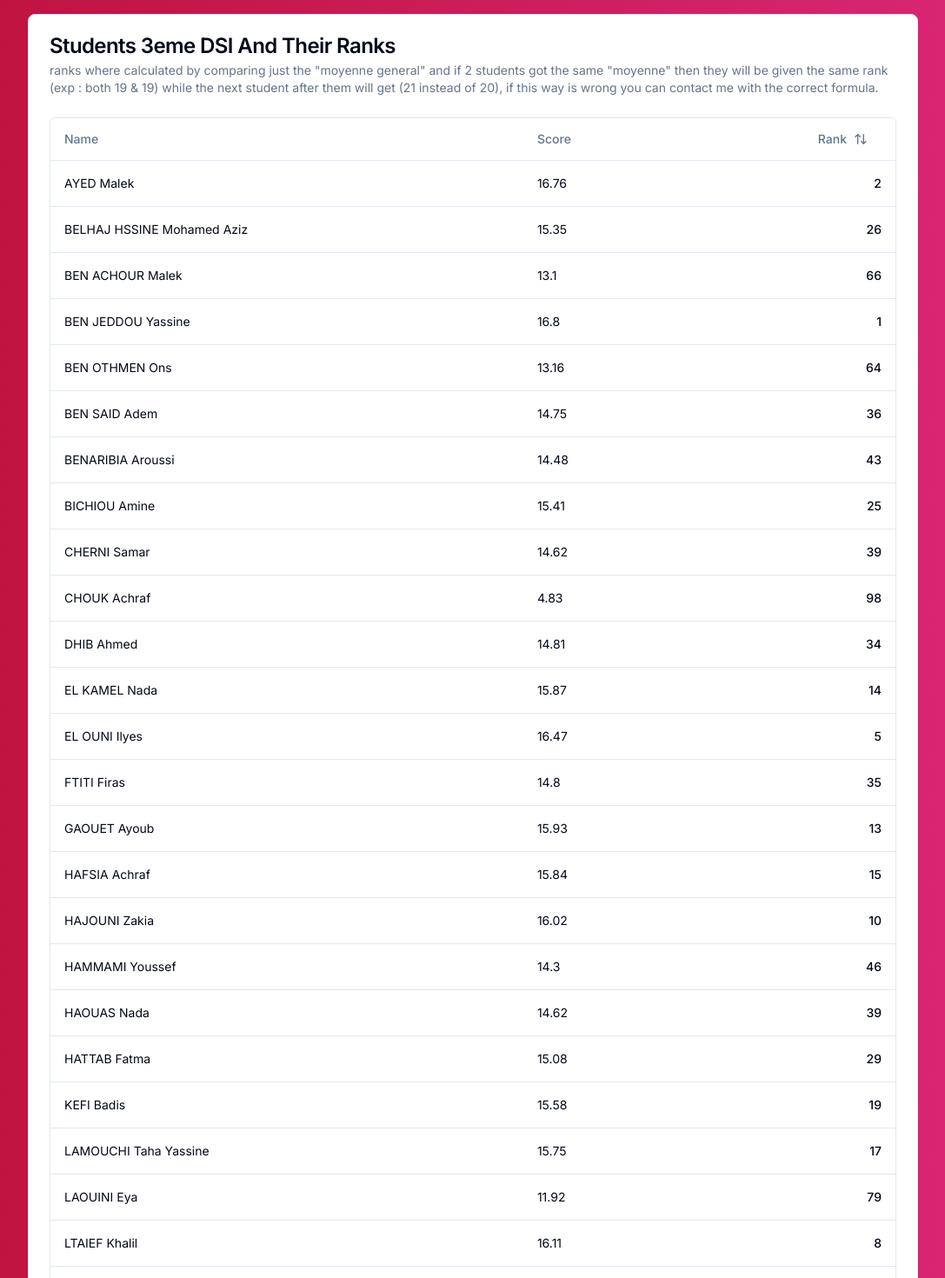
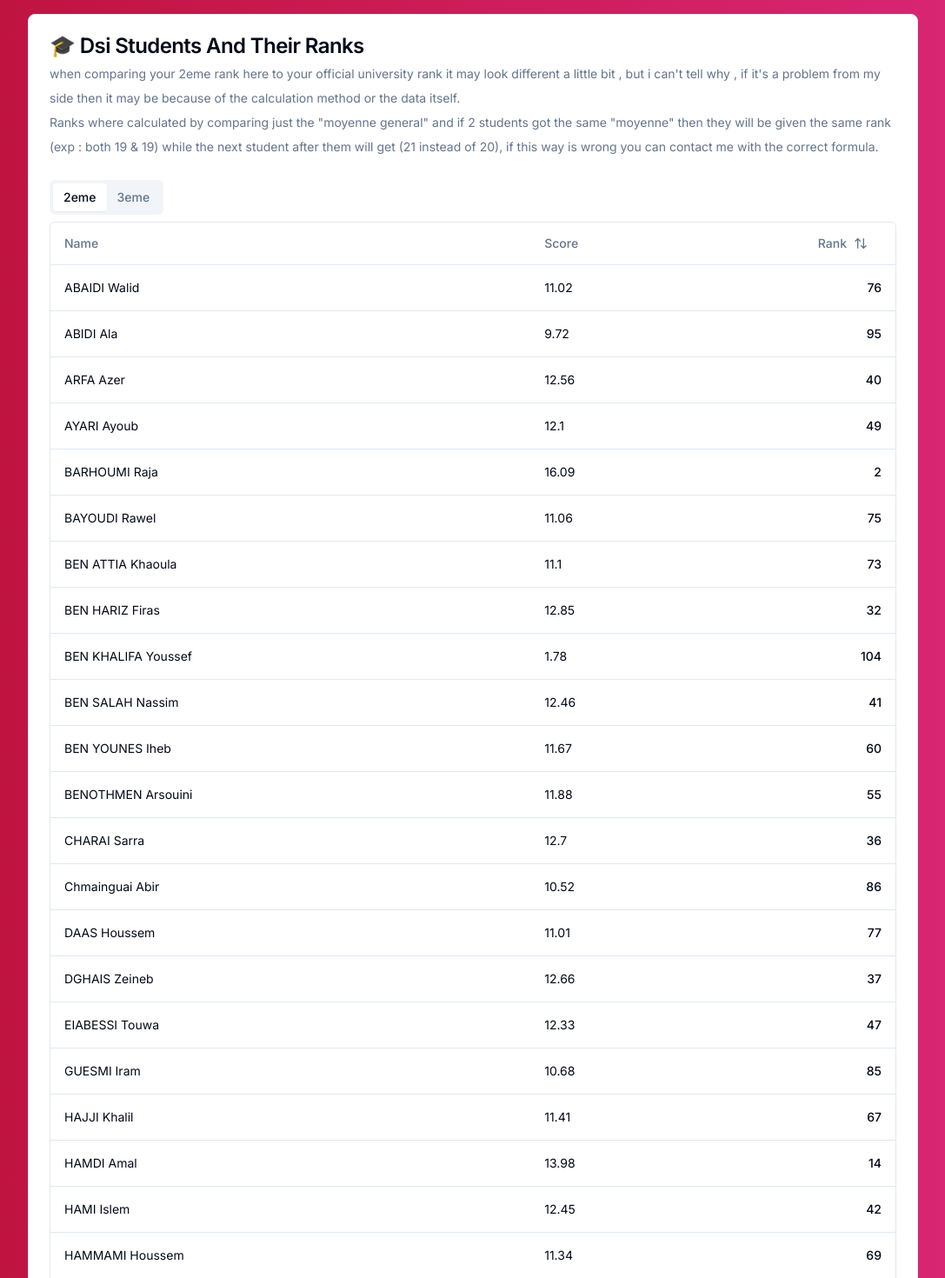
Before and after one commit to BadisKefi/ranking-students, a Next.js app: page / in a window 1280 px wide. Shown: the part 120-1590 px from the top of the page at 87% size, without its empty margins (96-1183 px from the left). Built offline with nearby package versions, Linux system fonts and the light colour scheme.

Commit message:
added 2eme and tabs

```diff
--- a/app/Content.tsx
+++ b/app/Content.tsx
@@ -1,6 +1,9 @@
-import { columns } from "./columns";
-import { students } from "./data";
+import { columns_2eme } from "./columns_2eme";
+import { columns_3eme } from "./columns_3eme";
+import { students_3eme, students_2eme } from "./data";
 import { DataTable } from "./data-table";
+
+import { Tabs, TabsContent, TabsList, TabsTrigger } from "@/components/ui/tabs";
 
 import {
   Card,
@@ -16,19 +19,41 @@ export default function Content() {
     <div className="px-1 w-full md:container mx-auto py-2 md:py-5 lg:py-10">
       <Card>
         <CardHeader>
-          <CardTitle>Students 3eme DSI And Their Ranks</CardTitle>
+          <CardTitle>🎓 Dsi Students And Their Ranks</CardTitle>
           <CardDescription>
-            ranks where calculated by comparing just the &quot;moyenne
-            general&quot; and if 2 students got the same &quot;moyenne&quot;
-            then they will be given the same rank (exp : both 19 & 19) while the
-            next student after them will get (21 instead of 20), if this way is
-            wrong you can contact me with the correct formula.
+            <p className="leading-7">
+              when comparing your 2eme rank here to your official university
+              rank it may look different a little bit , but i can't tell why ,
+              if it's a problem from my side then it may be because of the
+              calculation method or the data itself.
+            </p>
+            <p className="leading-7">
+              Ranks where calculated by comparing just the &quot;moyenne
+              general&quot; and if 2 students got the same &quot;moyenne&quot;
+              then they will be given the same rank (exp : both 19 & 19) while
+              the next student after them will get (21 instead of 20), if this
+              way is wrong you can contact me with the correct formula.
+            </p>
           </CardDescription>
         </CardHeader>
         <CardContent>
-          <DataTable columns={columns} data={students} />
+          <Tabs defaultValue="2eme">
+            <TabsList>
+              <TabsTrigger value="2eme">2eme</TabsTrigger>
+              <TabsTrigger value="3eme">3eme</TabsTrigger>
+            </TabsList>
+            <TabsContent value="2eme">
+              <DataTable columns={columns_2eme} data={students_2eme} />
+            </TabsContent>
+            <TabsContent value="3eme">
+              <DataTable columns={columns_3eme} data={students_3eme} />
+            </TabsContent>
+          </Tabs>
         </CardContent>
-        <CardFooter>total number of students is {students.length}</CardFooter>
+        <CardFooter>
+          total number of students is 2eme: {students_2eme.length} & 3eme:
+          {students_3eme.length}
+        </CardFooter>
       </Card>
     </div>
   );
--- a/app/columns.tsx
+++ b/app/columns_2eme.tsx
@@ -1,11 +1,11 @@
 "use client";
 
 import { ColumnDef } from "@tanstack/react-table";
-import { Student, students } from "./data";
+import { Student, students_2eme } from "./data";
 import { ArrowUpDown, MoreHorizontal } from "lucide-react";
 import { Button } from "@/components/ui/button";
 
-export const columns: ColumnDef<Student>[] = [
+export const columns_2eme: ColumnDef<Student>[] = [
   {
     accessorKey: "name",
     header: "Name",
@@ -56,7 +56,7 @@ export const columns: ColumnDef<Student>[] = [
       };
       return (
         <div className="text-right font-medium">
-          {calculateRank(score, students)}
+          {calculateRank(score, students_2eme)}
         </div>
       );
     },
--- /dev/null
+++ b/app/columns_3eme.tsx
@@ -0,0 +1,64 @@
+"use client";
+
+import { ColumnDef } from "@tanstack/react-table";
+import { Student, students_3eme } from "./data";
+import { ArrowUpDown, MoreHorizontal } from "lucide-react";
+import { Button } from "@/components/ui/button";
+
+export const columns_3eme: ColumnDef<Student>[] = [
+  {
+    accessorKey: "name",
+    header: "Name",
+  },
+  {
+    accessorKey: "score",
+    header: "Score",
+  },
+  {
+    id: "rank",
+    accessorKey: "score",
+    header: ({ column }) => {
+      return (
+        <div className="text-right">
+          <Button
+            variant="ghost"
+            onClick={() => column.toggleSorting(column.getIsSorted() === "asc")}
+          >
+            Rank
+            <ArrowUpDown className="ml-2 h-4 w-4" />
+          </Button>
+        </div>
+      );
+    },
+    cell: ({ row }) => {
+      const score = parseFloat(row.getValue("score"));
+
+      const calculateRank = (score: number, array: Student[]) => {
+        const sortedStudents = array.slice().sort((a, b) => b.score - a.score);
+        let rank = 0;
+        for (let i = 0; i < sortedStudents.length; i++) {
+          if (score < sortedStudents[i].score) {
+            rank++;
+          } else if (score === sortedStudents[i].score) {
+            if (
+              i > 0 &&
+              sortedStudents[i].score === sortedStudents[i - 1].score
+            ) {
+              rank = rank;
+            } else {
+              rank++;
+            }
+          } else {
+            break;
+          }
+        }
+        return rank;
+      };
+      return (
+        <div className="text-right font-medium">
+          {calculateRank(score, students_3eme)}
+        </div>
+      );
+    },
+  },
+];
--- a/app/data.ts
+++ b/app/data.ts
@@ -3,7 +3,7 @@ export interface Student {
   score: number;
 }
 
-export const students: Student[] = [
+export const students_3eme: Student[] = [
   { name: "AYED Malek", score: 16.76 },
   { name: "BELHAJ HSSINE Mohamed Aziz", score: 15.35 },
   { name: "BEN ACHOUR Malek", score: 13.1 },
@@ -104,3 +104,111 @@ export const students: Student[] = [
   { name: "MANSOUR Ahmed", score: 13.06 },
   { name: "SHILI Ebtihel", score: 12.54 },
 ];
+
+export const students_2eme: Student[] = [
+  { name: "ABAIDI Walid", score: 11.02 },
+  { name: "ABIDI Ala", score: 9.72 },
+  { name: "ARFA Azer", score: 12.56 },
+  { name: "AYARI Ayoub", score: 12.1 },
+  { name: "BARHOUMI Raja", score: 16.09 },
+  { name: "BAYOUDI Rawel", score: 11.06 },
+  { name: "BEN ATTIA Khaoula", score: 11.1 },
+  { name: "BEN HARIZ Firas", score: 12.85 },
+  { name: "BEN KHALIFA Youssef", score: 1.78 },
+  { name: "BEN SALAH Nassim", score: 12.46 },
+  { name: "BEN YOUNES Iheb", score: 11.67 },
+  { name: "BENOTHMEN Arsouini", score: 11.88 },
+  { name: "CHARAI Sarra", score: 12.7 },
+  { name: "Chmainguai Abir", score: 10.52 },
+  { name: "DAAS Houssem", score: 11.01 },
+  { name: "DGHAIS Zeineb", score: 12.66 },
+  { name: "EIABESSI Touwa", score: 12.33 },
+  { name: "GUESMI Iram", score: 10.68 },
+  { name: "HAJJI Khalil", score: 11.41 },
+  { name: "HAMDI Amal", score: 13.98 },
+  { name: "HAMI Islem", score: 12.45 },
+  { name: "HAMMAMI Houssem", score: 11.34 },
+  { name: "KHACHECHE Imen", score: 14.22 },
+  { name: "MAJDOUB Mohamed Amine", score: 11.56 },
+  { name: "MBARKI Chaima", score: 9.08 },
+  { name: "MGHIRBI Sadok Aziz", score: 12.28 },
+  { name: "MHAMED Oussema", score: 5.94 },
+  { name: "NAAS Mohamed Aziz", score: 1.14 },
+  { name: "NOUSSER Amine", score: 12.6 },
+  { name: "OUALI Louay", score: 13.98 },
+  { name: "RAGMOUN Raoua", score: 10.78 },
+  { name: "REBAI Chedly", score: 12.36 },
+  { name: "RIAHI Hadil", score: 9.76 },
+  { name: "RIAHI Jhene", score: 10.88 },
+  { name: "SAAD Omar", score: 11.52 },
+  { name: "SAYADI Salim", score: 10.16 },
+  { name: "SELLAMI Asma", score: 13 },
+  { name: "ZOUAOUI Rihab", score: 13.01 },
+  { name: "ABDESSATAR Chirine", score: 11.7 },
+  { name: "AMARA Hanin", score: 15.36 },
+  { name: "BELLAOUNA Ghalia", score: 10.92 },
+  { name: "BEN ATTIA Souad", score: 13.86 },
+  { name: "BEN MAJDOUBA Balkis", score: 9.68 },
+  { name: "BEN RHOUMA Souleima", score: 9.96 },
+  { name: "BENMRAD Bilel", score: 14.63 },
+  { name: "BOURGUIBA Mohamed", score: 11.76 },
+  { name: "CHAOUIATI Khaoula", score: 13.48 },
+  { name: "CHERNI Samar", score: 14.56 },
+  { name: "CHOUK Ons", score: 10.88 },
+  { name: "DACHRAOUI Emna", score: 12.38 },
+  { name: "DAKHLOU BENHAJAL Mariem", score: 14.92 },
+  { name: "DJEBBI Haythem", score: 12.45 },
+  { name: "ELBACH Hamza", score: 11.34 },
+  { name: "ELGARSSI Tesnime", score: 14.96 },
+  { name: "FKI Farah", score: 10.52 },
+  { name: "FROUJA Asma", score: 11.66 },
+  { name: "GARA ALI Nour", score: 10.93 },
+  { name: "GUIRATI Nour", score: 13.34 },
+  { name: "HBACHA Dorra", score: 10.75 },
+  { name: "KETHIRI Mohamed Youssef", score: 12.93 },
+  { name: "LOUSSAIEF Dalel", score: 11.23 },
+  { name: "MAHDI Laith", score: 11.41 },
+  { name: "OUERFELI Meissa", score: 12.8 },
+  { name: "RCHIDI Koussay", score: 13.48 },
+  { name: "SAADAOUI Louay", score: 9.41 },
+  { name: "SAFFAR Bilel", score: 10.92 },
+  { name: "TAGHOUTI Siwar", score: 11.48 },
+  { name: "TAHER Rahma", score: 11.19 },
+  { name: "TROUDI Rayen", score: 12.8 },
+  { name: "YAZIDI Ons", score: 11.95 },
+  { name: "AYED Malek", score: 15.95 },
+  { name: "BACCOUCH Gaith", score: 8.82 },
+  { name: "BELHAJ HASSINE Mohamed Aziz", score: 12.86 },
+  { name: "BEN ACHOUR Malek", score: 11.8 },
+  { name: "BEN JEDDOU Yassine", score: 16.32 },
+  { name: "BEN OTHMEN Ons", score: 11.65 },
+  { name: "BEN SAID Adem", score: 12.07 },
+  { name: "BEN SLAMA Adem", score: 9.94 },
+  { name: "BENARIBIA Aroussi", score: 12 },
+  { name: "BICHIOU Amine", score: 13.48 },
+  { name: "DGHAIES Akram", score: 8.7 },
+  { name: "DHIB Ahmed", score: 12.76 },
+  { name: "EL KAMEL Nada", score: 14.36 },
+  { name: "EL OUNI Ilyes", score: 14.92 },
+  { name: "FTITI Firas", score: 11.73 },
+  { name: "GAOUET Ayoub", score: 11.9 },
+  { name: "HAFSIA Achraf", score: 12.88 },
+  { name: "HAJOUNI Zakia", score: 13.75 },
+  { name: "HAMMAMI Youssef", score: 11.08 },
+  { name: "HAOUAS Nada", score: 14.24 },
+  { name: "HATTAB Fatma", score: 12.86 },
+  { name: "JABRI Rayen", score: 8.85 },
+  { name: "KEFI Badis", score: 12.58 },
+  { name: "LAMOUCHI Taha Yassine", score: 11.94 },
+  { name: "LAOUNI Eya", score: 9.86 },
+  { name: "LOUHICHI Oussema", score: 9.18 },
+  { name: "LTAIEF Khalil", score: 13.88 },
+  { name: "MAAROUFI Ghizlen", score: 9.8 },
+  { name: "MANSOUR Maher", score: 13.62 },
+  { name: "MAYARA Ahmed", score: 14.67 },
+  { name: "OTHMANI Rayen", score: 11.49 },
+  { name: "RAIES Asma", score: 13.28 },
+  { name: "RAZEK Habib", score: 13.25 },
+  { name: "RAZZEG DIT GUIRAS Chaima", score: 10.48 },
+  { name: "SOUISSI Ahmed", score: 12.37 },
+];
--- /dev/null
+++ b/components/ui/tabs.tsx
@@ -0,0 +1,55 @@
+"use client"
+
+import * as React from "react"
+import * as TabsPrimitive from "@radix-ui/react-tabs"
+
+import { cn } from "@/lib/utils"
+
+const Tabs = TabsPrimitive.Root
+
+const TabsList = React.forwardRef<
+  React.ElementRef<typeof TabsPrimitive.List>,
+  React.ComponentPropsWithoutRef<typeof TabsPrimitive.List>
+>(({ className, ...props }, ref) => (
+  <TabsPrimitive.List
+    ref={ref}
+    className={cn(
+      "inline-flex h-10 items-center justify-center rounded-md bg-muted p-1 text-muted-foreground",
+      className
+    )}
+    {...props}
+  />
+))
+TabsList.displayName = TabsPrimitive.List.displayName
+
+const TabsTrigger = React.forwardRef<
+  React.ElementRef<typeof TabsPrimitive.Trigger>,
+  React.ComponentPropsWithoutRef<typeof TabsPrimitive.Trigger>
+>(({ className, ...props }, ref) => (
+  <TabsPrimitive.Trigger
+    ref={ref}
+    className={cn(
+      "inline-flex items-center justify-center whitespace-nowrap rounded-sm px-3 py-1.5 text-sm font-medium ring-offset-background transition-all focus-visible:outline-none focus-visible:ring-2 focus-visible:ring-ring focus-visible:ring-offset-2 disabled:pointer-events-none disabled:opacity-50 data-[state=active]:bg-background data-[state=active]:text-foreground data-[state=active]:shadow-sm",
+      className
+    )}
+    {...props}
+  />
+))
+TabsTrigger.displayName = TabsPrimitive.Trigger.displayName
+
+const TabsContent = React.forwardRef<
+  React.ElementRef<typeof TabsPrimitive.Content>,
+  React.ComponentPropsWithoutRef<typeof TabsPrimitive.Content>
+>(({ className, ...props }, ref) => (
+  <TabsPrimitive.Content
+    ref={ref}
+    className={cn(
+      "mt-2 ring-offset-background focus-visible:outline-none focus-visible:ring-2 focus-visible:ring-ring focus-visible:ring-offset-2",
+      className
+    )}
+    {...props}
+  />
+))
+TabsContent.displayName = TabsPrimitive.Content.displayName
+
+export { Tabs, TabsList, TabsTrigger, TabsContent }
--- a/package.json
+++ b/package.json
@@ -10,6 +10,7 @@
   },
   "dependencies": {
     "@radix-ui/react-slot": "^1.1.0",
+    "@radix-ui/react-tabs": "^1.1.0",
     "@tanstack/react-table": "^8.19.2",
     "class-variance-authority": "^0.7.0",
     "clsx": "^2.1.1",
```
Also changed, not shown: app/Bg.tsx (+9 -1 lines), 1 other file (tests, documents, lock files or other folders).
